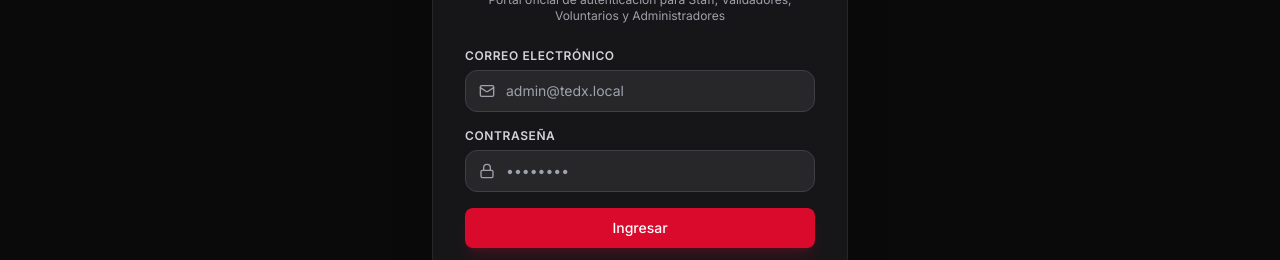
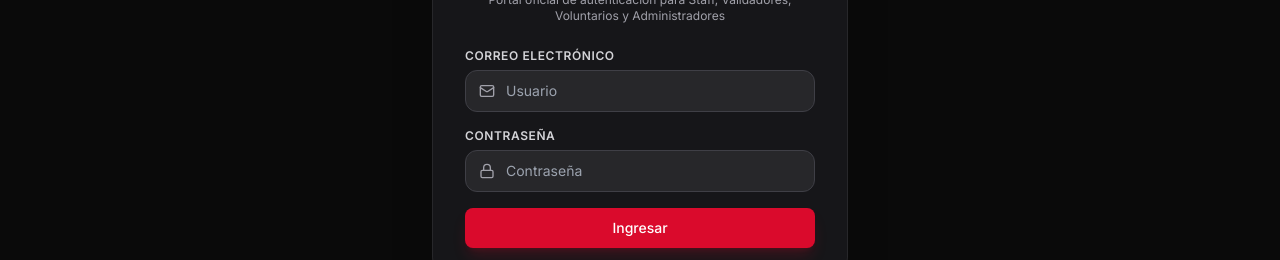
Before and after one commit to newmanbb1/tedx-frontend, a React (Vite) app: page / in a window 1280 px wide. Both pictures are taken after a click on the button "Acceso Equipo". Shown: the part 334-594 px from the top of the page. Built offline with nearby package versions, Linux system fonts and the light colour scheme; no server answers.

Commit message:
style(login): update placeholders to Usuario and Contraseña

```diff
--- a/src/pages/LoginPage.tsx
+++ b/src/pages/LoginPage.tsx
@@ -83,7 +83,7 @@ export const LoginPage: React.FC<LoginPageProps> = ({
                 required
                 value={email}
                 onChange={(e) => setEmail(e.target.value)}
-                placeholder="admin@tedx.local"
+                placeholder="Usuario"
                 className="w-full bg-zinc-800 border border-zinc-700 rounded-xl pl-10 pr-4 py-2.5 text-sm text-white focus:outline-none focus:border-ted-red"
               />
             </div>
@@ -100,7 +100,7 @@ export const LoginPage: React.FC<LoginPageProps> = ({
                 required
                 value={password}
                 onChange={(e) => setPassword(e.target.value)}
-                placeholder="••••••••"
+                placeholder="Contraseña"
                 className="w-full bg-zinc-800 border border-zinc-700 rounded-xl pl-10 pr-4 py-2.5 text-sm text-white focus:outline-none focus:border-ted-red"
               />
             </div>
```
